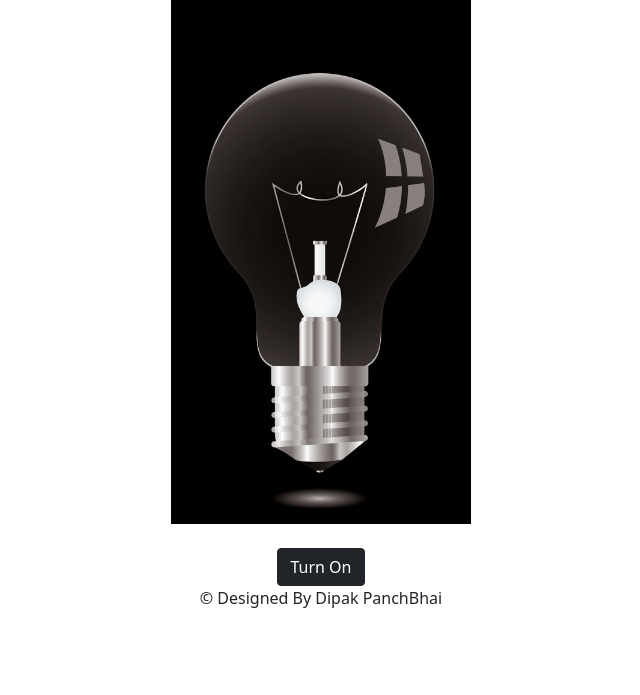
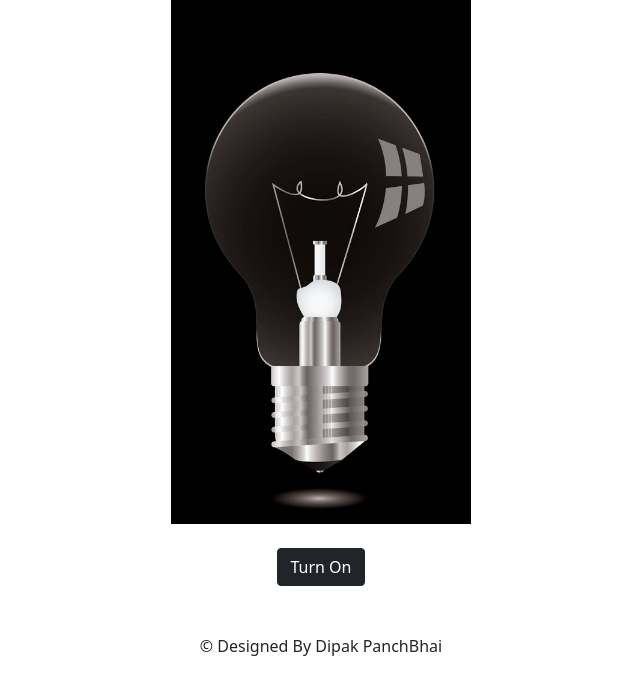
Before and after one commit to dipakpanchbhai/bulb, a plain HTML site: page index.html in a window 1280 px wide. Shown: the part 73-768 px from the top of the page, without its empty margins (319-959 px from the left). Drawn offline with nearby package versions, Linux system fonts and the light colour scheme.

Commit message:
Update index.html

```diff
--- a/index.html
+++ b/index.html
@@ -38,7 +38,7 @@
     <br>
     <button id="btn" onclick="onLight()" class="btn btn-dark">Turn On</button>
         <br>
-        <p>&copy; Designed By Dipak PanchBhai</p>
+        <p class="pt-5">&copy; Designed By Dipak PanchBhai</p>
 
     <script src="https://cdn.jsdelivr.net/npm/bootstrap@5.1.3/dist/js/bootstrap.bundle.min.js" integrity="sha384-ka7Sk0Gln4gmtz2MlQnikT1wXgYsOg+OMhuP+IlRH9sENBO0LRn5q+8nbTov4+1p" crossorigin="anonymous"></script>
 </div>
```
